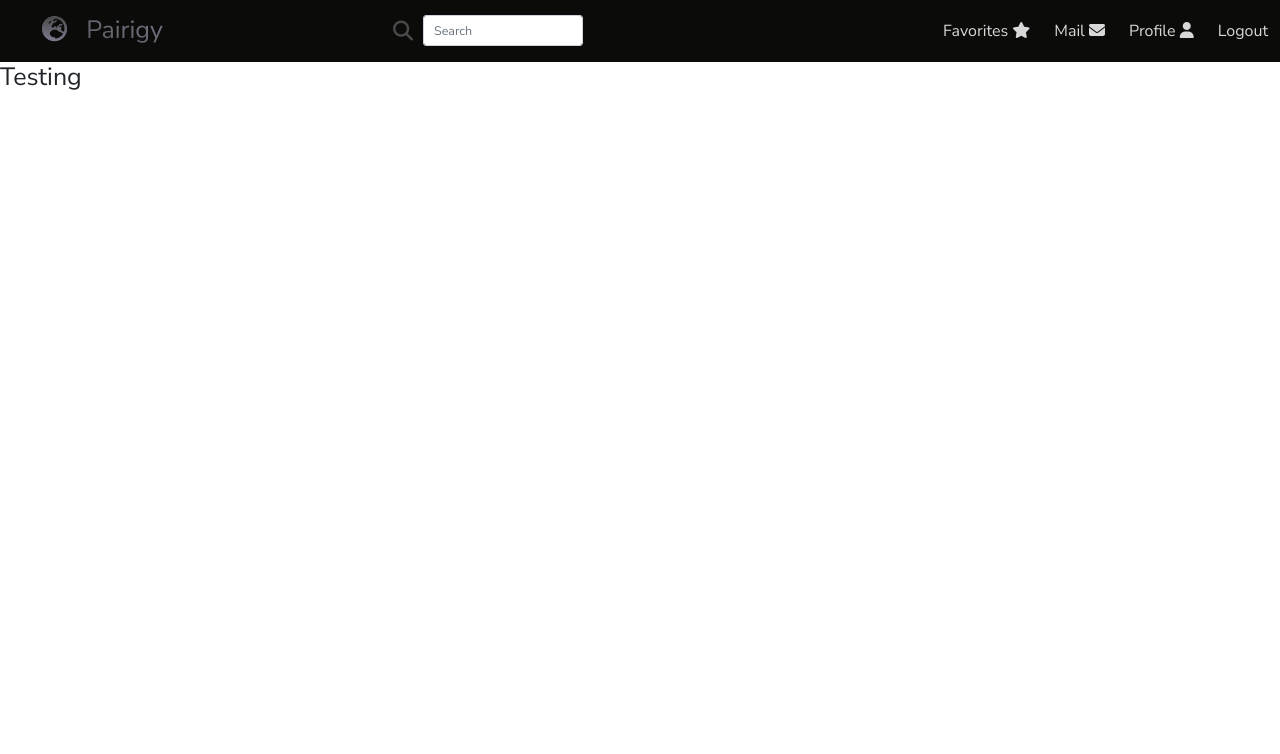
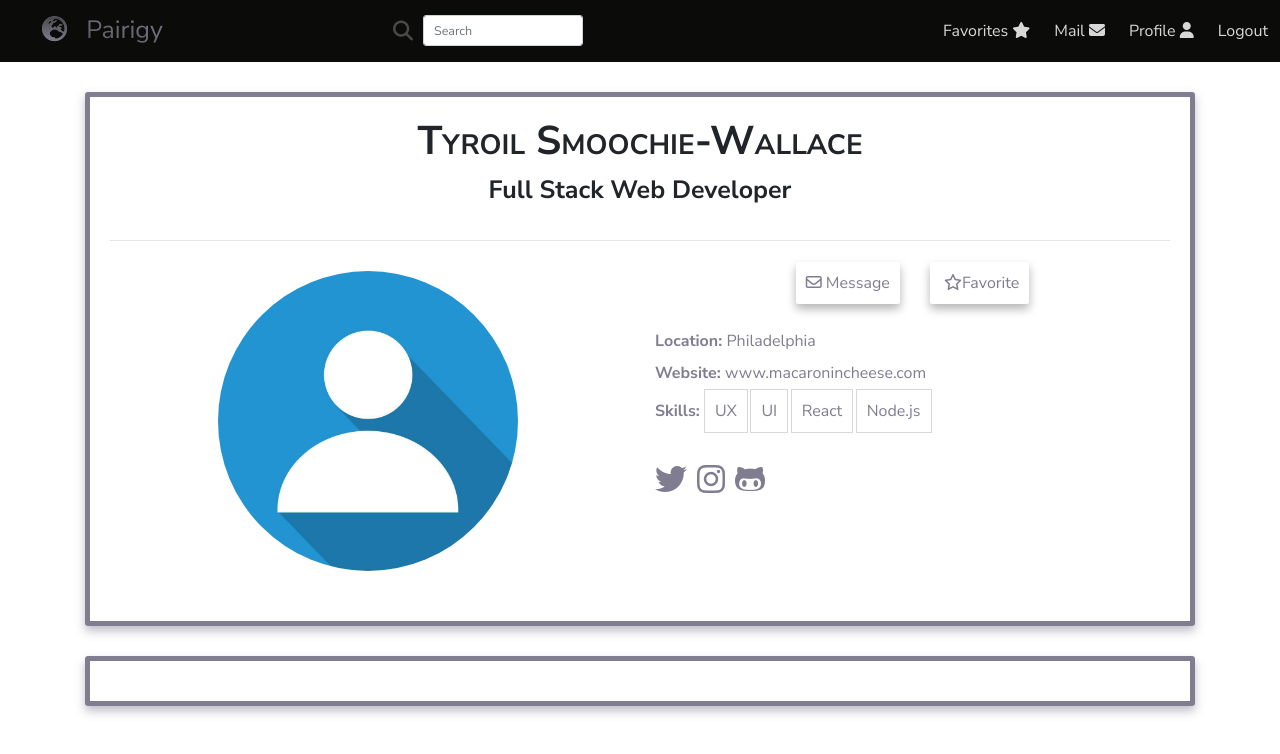
Before and after one commit to xemotionalx/Pairigy, a React (Create React App) app in the folder client/: page /profile in a window 1280 px wide. Shown: the top 754 px of the page. Built offline with nearby package versions, Linux system fonts and the light colour scheme; the HTML template or start-up script is replaced by a standard one.

Commit message:
created react routes to profile & home page, transfred profile & index to react components

```diff
--- a/client/src/App.js
+++ b/client/src/App.js
@@ -1,16 +1,24 @@
 import React, { Fragment } from 'react';
 import { BrowserRouter as Router, Route, Switch } from 'react-router-dom';
+// Bootstrap
 import 'bootstrap/dist/css/bootstrap.min.css';
+// Import components
 import Navbar from './components/layout/Navbar';
+// Import pages
+import Index from './components/pages/Index';
+import Profile from './components/pages/Profile';
 import './App.css';
 
 const App = () =>
 <Router>
     <Fragment>
       <Navbar />
+
       <Switch>
-      <h1>Testing</h1>
+      <Route path="/" exact component={Index} />
+      <Route path="/profile/" exact component={Profile} />
       </Switch>
+
     </Fragment>
 
 </Router>
--- /dev/null
+++ b/client/src/components/pages/Index.js
@@ -0,0 +1,19 @@
+import React from 'react';
+import { Link } from 'react-router-dom';
+
+const Index = () => {
+    return (
+        <section className="section-splash">
+        <div className="section-splash--inner">
+        <h1 className="heading-splash heading-splash--main mb-4">Pairigy</h1>
+        <h3 className="heading-splash heading-splash--sub mb-5">A meeting point for tech people and projects</h3>
+        <div className="buttons">
+        <Link to="#" className="button button--main mr-5 d-inline-block">Sign Up</Link>
+        <Link to="#" className="button button--main d-inline-block">Log In</Link>
+        </div>
+    </div>
+    </section>
+    )
+}
+
+export default Index;
--- /dev/null
+++ b/client/src/components/pages/Profile.js
@@ -0,0 +1,73 @@
+import React from 'react';
+import { Link } from 'react-router-dom';
+// Import images
+import DefaultAvatar from './../../images/default-profile-avatar.jpg';
+
+const Profile = () => {
+    return (
+
+        <div className="container mt-5">
+             <section className="section-profile">
+                {/* Heading : Name & Title */}
+                <div className="row mb-5">
+                    <div className="col-sm-12 text-center">
+                        <h1 className="heading-profile heading-profile--main mb-3">Tyroil Smoochie-Wallace</h1>
+                        <h2 className="heading-profile heading-profile--sub">Full Stack Web Developer</h2>
+                    </div>
+                </div>
+                <hr />
+                <div className="row mt-5">
+                    {/* Col 1: Avatar */}
+                    <div className="col-md-6 col-sm-12 text-center">
+                        <img src={DefaultAvatar} alt="user avatar" className="avatar avatar--lg w-75 mb-5" />
+                    </div>
+                {/* Col 2: User overview */}
+                <div className="col-md-6 col-sm-12">
+                    <div className="buttons text-center mb-5">
+                        <Link to="#" className="button button--user-action mr-5"><i className="far fa-envelope"></i> Message</Link>
+                        <Link to="#" className="button button--user-action"> <i className="far fa-star"> </i>Favorite</Link>
+                    </div>
+                    {/* city */}
+                    <ul>
+                    <li>
+                        <span className="font-weight-bold">Location: </span>
+                        Philadelphia
+                    </li>
+                    {/* website */}
+                    <li>
+                        <span className="font-weight-bold">Website: </span>
+                        www.macaronincheese.com
+                    </li>
+                    {/* skills */}
+                    <li>
+                        <span className="font-weight-bold">Skills: </span>
+                        <li className="skill-list-item mr-1">UX</li>
+                        <li className="skill-list-item mr-1">UI</li>
+                        <li className="skill-list-item mr-1">React</li>
+                        <li className="skill-list-item mr-1">Node.js</li>
+                    </li>
+                     {/* social media */}
+                    <li className="mt-5">
+                        <li className="social-list-item">
+                            <i className="fab fa-twitter fa-2x mr-3"></i>
+                        </li>
+                        <li className="social-list-item">
+                            <i className="fab fa-instagram fa-2x mr-3"></i>
+                        </li>
+                        <li className="social-list-item">
+                            <i className="fab fa-github-alt fa-2x mr-3"></i>
+                        </li>
+                    </li>
+                </ul>
+                </div>
+                </div>
+             </section>
+             <section className="section-profile mt-5">
+
+             </section>
+
+        </div>
+    )
+}
+
+export default Profile;
```
